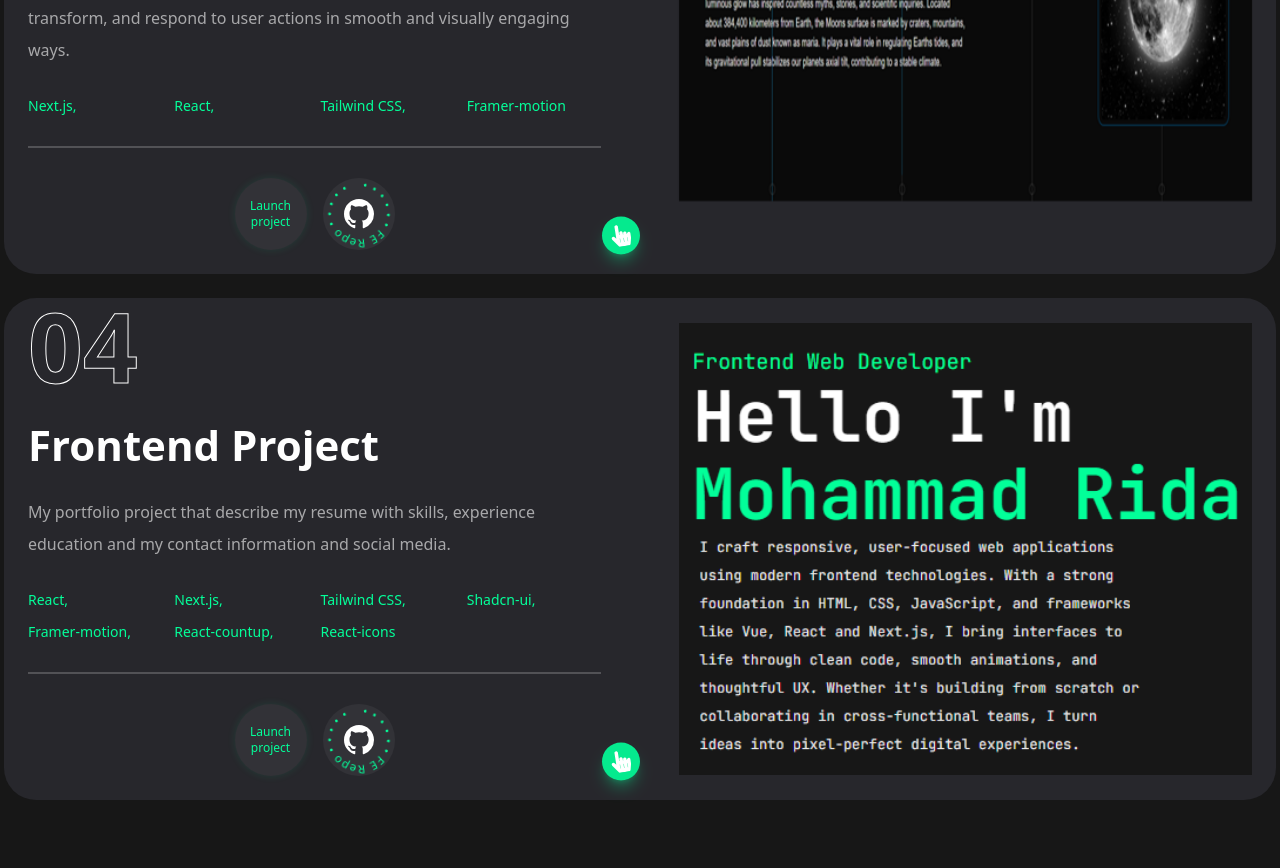
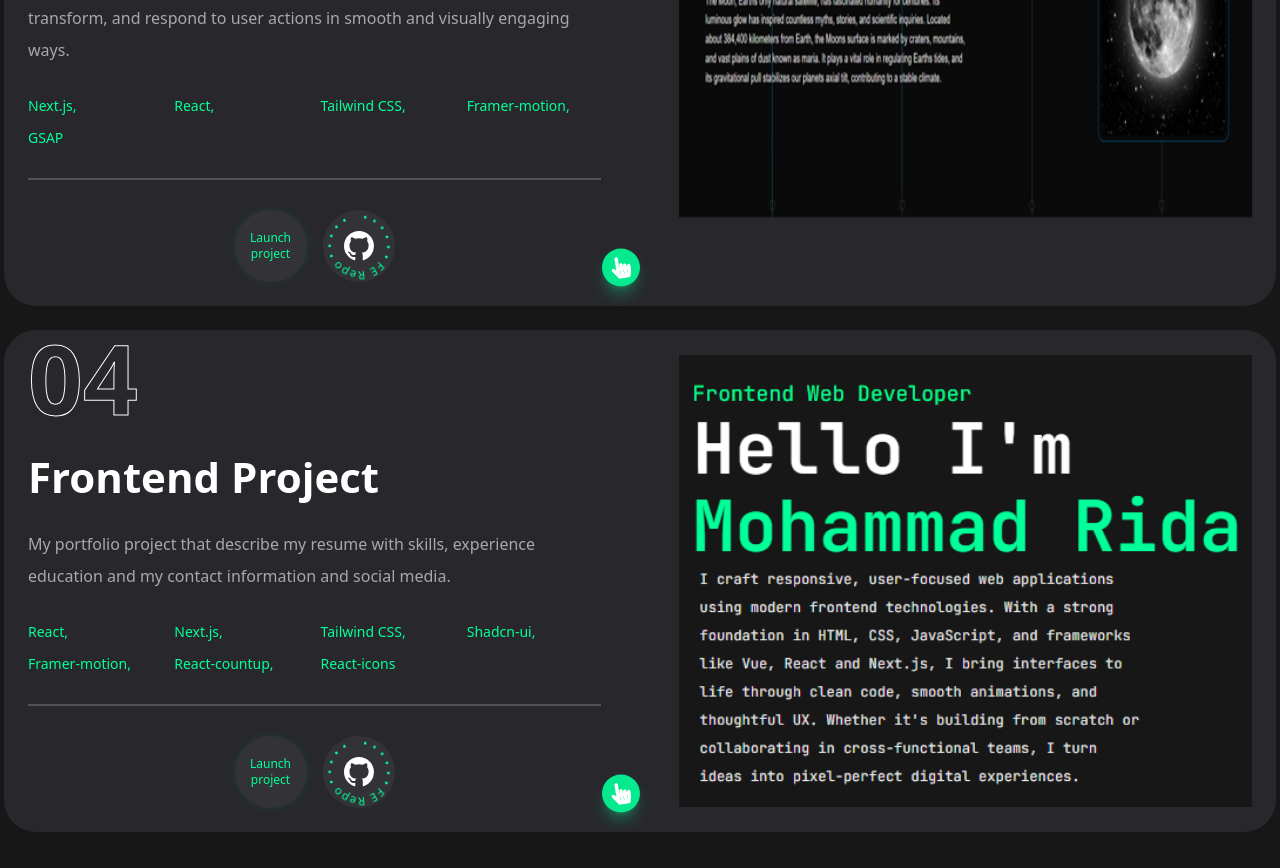
Before and after one commit to mohammadrida990/rida-portfolio, a Next.js app: page /work in a window 1280 px wide. Shown: the part 1680-2548 px from the top of the page. Before the commit the page ends 2516 px from the top, so only its background shows below. Built offline with nearby package versions, Linux system fonts and the light colour scheme.

Commit message:
update work project

```diff
--- a/app/work/page.tsx
+++ b/app/work/page.tsx
@@ -126,12 +126,14 @@ const projects = [
       { name: "React" },
       { name: "Tailwind CSS" },
       { name: "Framer-motion" },
+      { name: "GSAP" },
     ],
     fe: [
       { name: "Next.js" },
       { name: "React" },
       { name: "Tailwind CSS" },
       { name: "Framer-motion" },
+      { name: "GSAP" },
     ],
     image: "/assets/scrolling.png",
     live: "https://scrolling-animation-six.vercel.app/",
```
